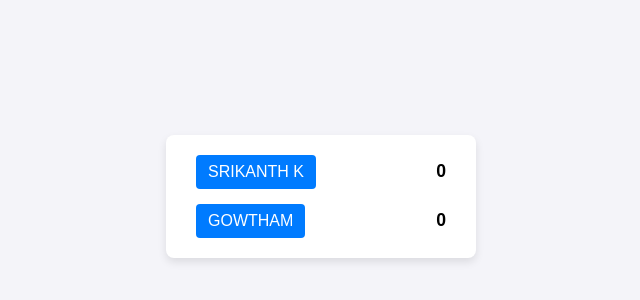
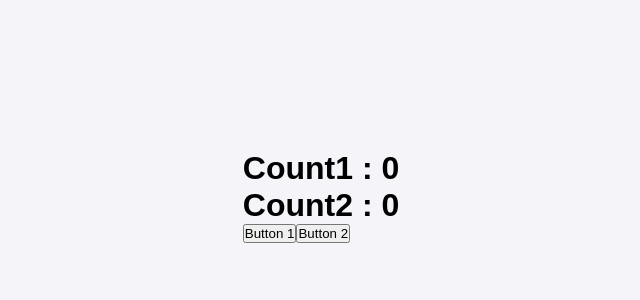
Before and after one commit to SRIKANTH-0001/react-vite, a React (Vite) app: page / in a window 1280 px wide. Shown: the part 204-504 px from the top of the page, without its empty margins (319-959 px from the left). Built offline with nearby package versions, Linux system fonts and the light colour scheme.

Commit message:
useCallback hook in ReactJs

```diff
--- a/src/App.jsx
+++ b/src/App.jsx
@@ -1,57 +1,45 @@
-import { useReducer } from "react";
-import './style.css'
+import React, { useCallback, useState } from "react";
 
-const initialScore=[
-    {
-        id:1,
-        score:0,
-        name:"SRIKANTH K"
-    },
-    {
-        id:2,
-        score:0,
-        name:"GOWTHAM"
-    }
-]
-
-const reducer=(state,action)=>{
-    switch(action.type){
-        case "INCREASE":
-            return state.map((player)=>{
-                if(player.id===action.id){
-                    return {...player,score:player.score+1};
-                }else{
-                    return player;
-                }
-            })
-        default:
-            return state;
-    }
-}
+const Button=React.memo(({onClick,text})=>{
+    alert(`The button ${text} is Rendered!`);
+    return <button onClick={onClick}>{text}</button>
+});
 
 function App(){
 
-    const [score,dispatch]=useReducer(reducer,initialScore);
+    const [count1,setCount1]=useState(0);
+    const [count2,setCount2]=useState(0);
 
-    const handleClick=(player)=>{
-         dispatch({type:"INCREASE",id:player.id});
-    }
+    //This concept does the rendering 2 time even i clicked one time on btn1
+
+    // const handleClick1=()=>{
+    //     setCount1(count1+1);
+    // }
+    // const handleClick2=()=>{
+    //     setCount2(count2+1);
+    // }
+
+    //this is how to use useCallBack
+
+    const handleClick1=useCallback(()=>{
+        setCount1(count1+1);
+    },[count1]);
+
+    const handleClick2=useCallback(()=>{
+        setCount2(count2+1);
+    },[count2]);
+
+    alert("Parent Rendered!");
 
     return(
         <>
-            <div className="score-box">
-                {score.map((player)=>(
-                <div key={player.id} className="player-row">
-                    <label>
-                        <input type="button" value={player.name} onClick={()=>handleClick(player)}/>
-                    </label>
-                    {player.score}
-                </div>
-            ))}
-            </div>
+            <h1>Count1 : {count1}</h1>
+            <h1>Count2 : {count2}</h1>
 
+            <Button onClick={handleClick1} text="Button 1" />
+            <Button onClick={handleClick2} text="Button 2" />
         </>
     )
 }
 
-export default App
+export default App;
```
